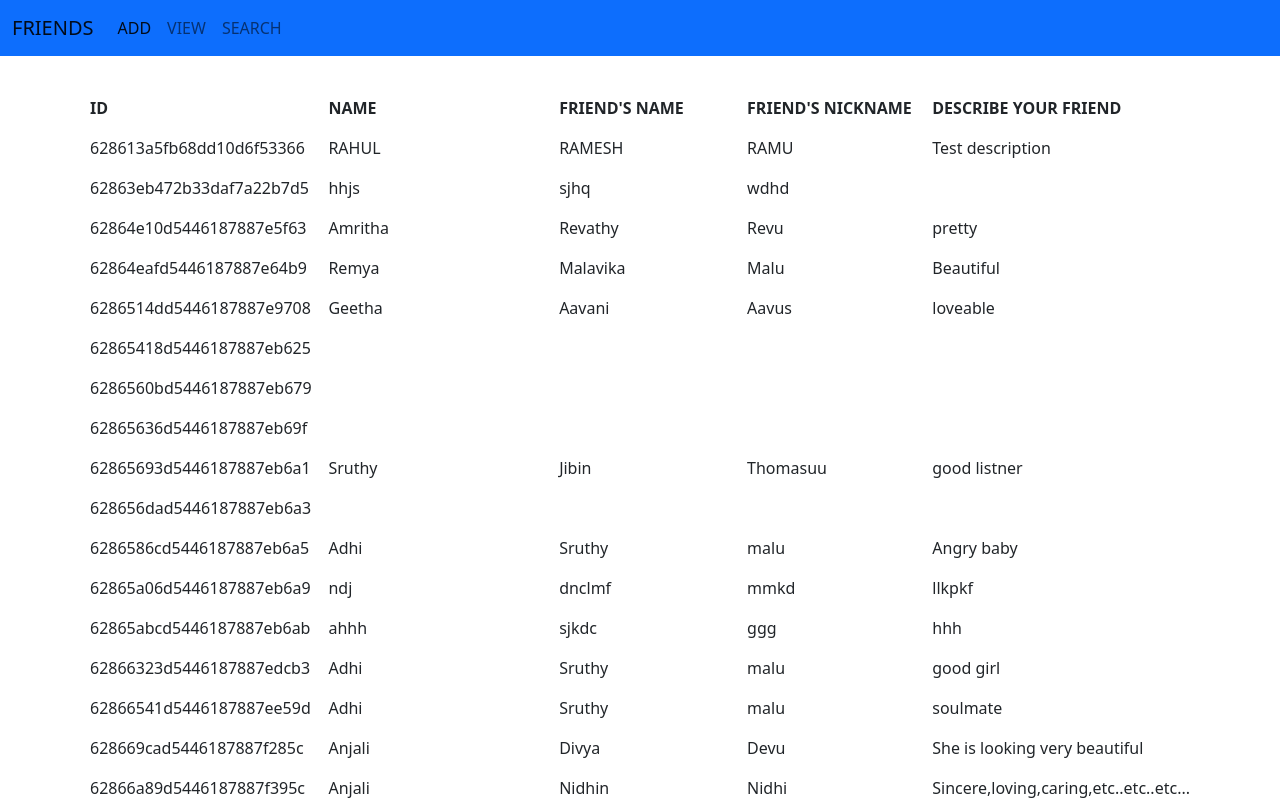
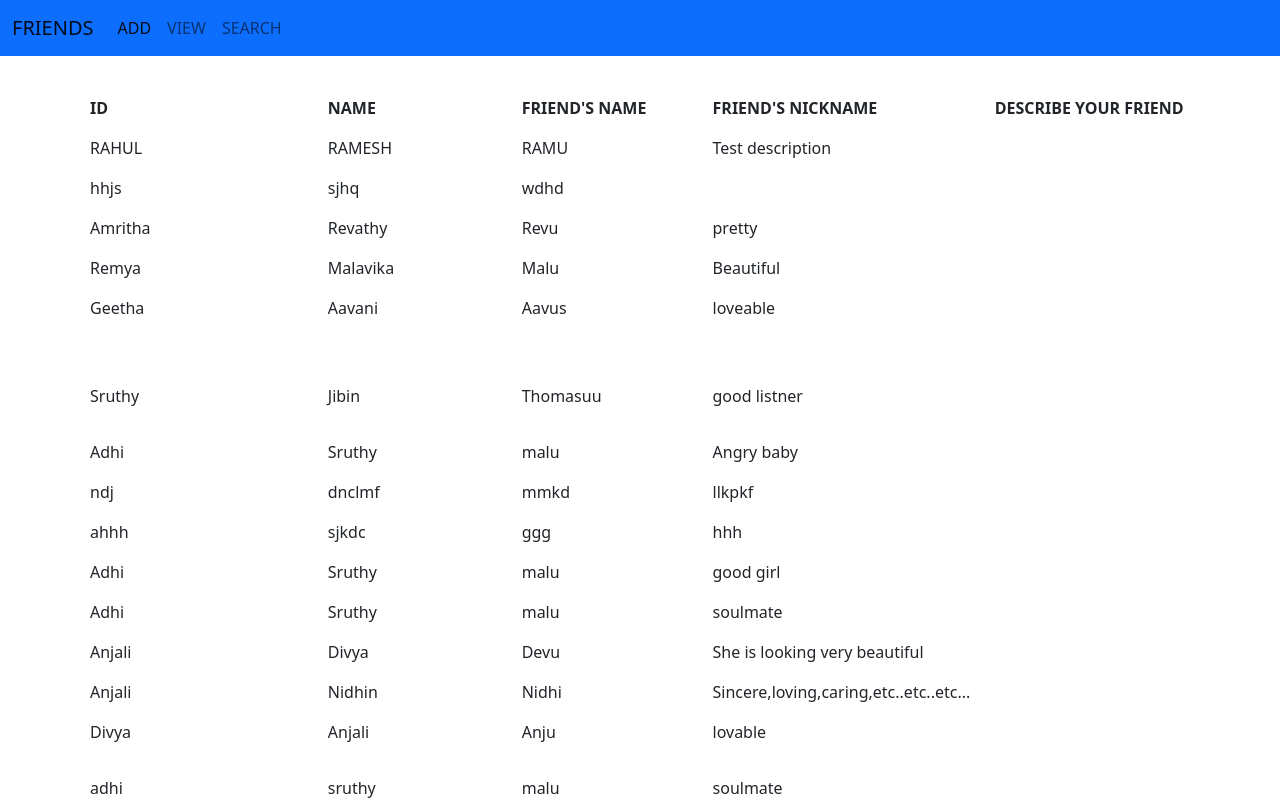
Before and after one commit to sruthy-nr/Friend-Angular-App, an Angular app: page /view in a window 1280 px wide. Shown: the top 800 px of the page. Built offline with nearby package versions, Linux system fonts and the light colour scheme.

Commit message:
development

```diff
--- a/src/app/view-friend/view-friend.component.html
+++ b/src/app/view-friend/view-friend.component.html
@@ -16,7 +16,7 @@
                         </thead>
                         <tbody>
                             <tr *ngFor="let i of friend ">
-                                <td>{{i._id}}</td>
+                                <!-- <td>{{i._id}}</td> -->
                                 <td>{{i.name}}</td>
                                 <td>{{i.friendName}}</td>
                                 <td>{{i.friendNickName}}</td>
```
